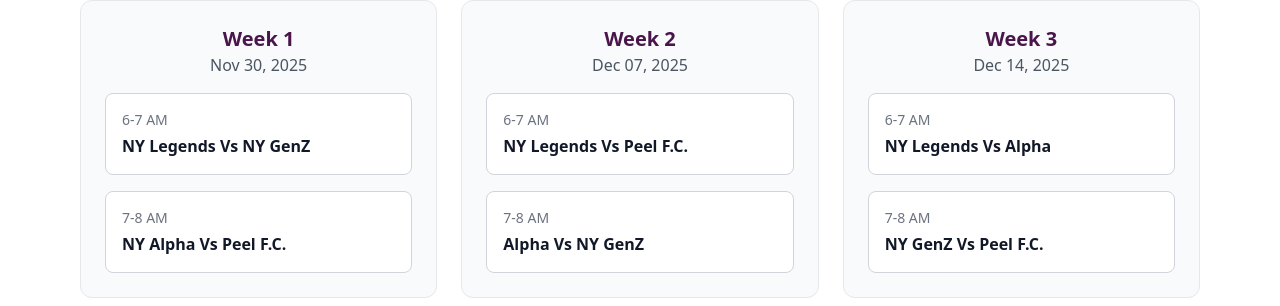
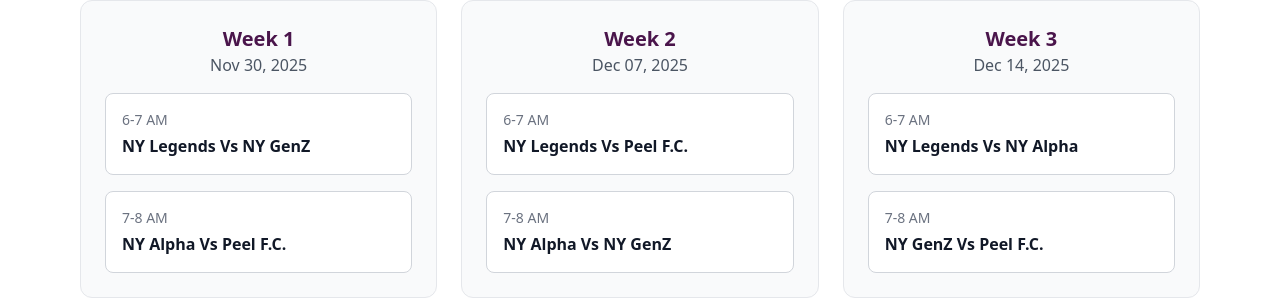
Before and after one commit to devthapaashish-source24/northern-yetis-fc, a Next.js app: page /events in a window 1280 px wide. Shown: the part 612-918 px from the top of the page. Built offline with nearby package versions, Linux system fonts and the light colour scheme; no server answers; the database is empty.

Commit message:
contact updated

```diff
--- a/app/events/page.tsx
+++ b/app/events/page.tsx
@@ -41,10 +41,10 @@ export default function EventsPage() {
     ]},
     { week: "Week 2", date: "Dec 07, 2025", games: [
       { time: "6-7 AM", match: "NY Legends Vs Peel F.C." },
-      { time: "7-8 AM", match: "Alpha Vs NY GenZ" }
+      { time: "7-8 AM", match: "NY Alpha Vs NY GenZ" }
     ]},
     { week: "Week 3", date: "Dec 14, 2025", games: [
-      { time: "6-7 AM", match: "NY Legends Vs Alpha" },
+      { time: "6-7 AM", match: "NY Legends Vs NY Alpha" },
       { time: "7-8 AM", match: "NY GenZ Vs Peel F.C." }
     ]},
     { week: "Week 4", date: "Dec 21, 2025", games: [
```
